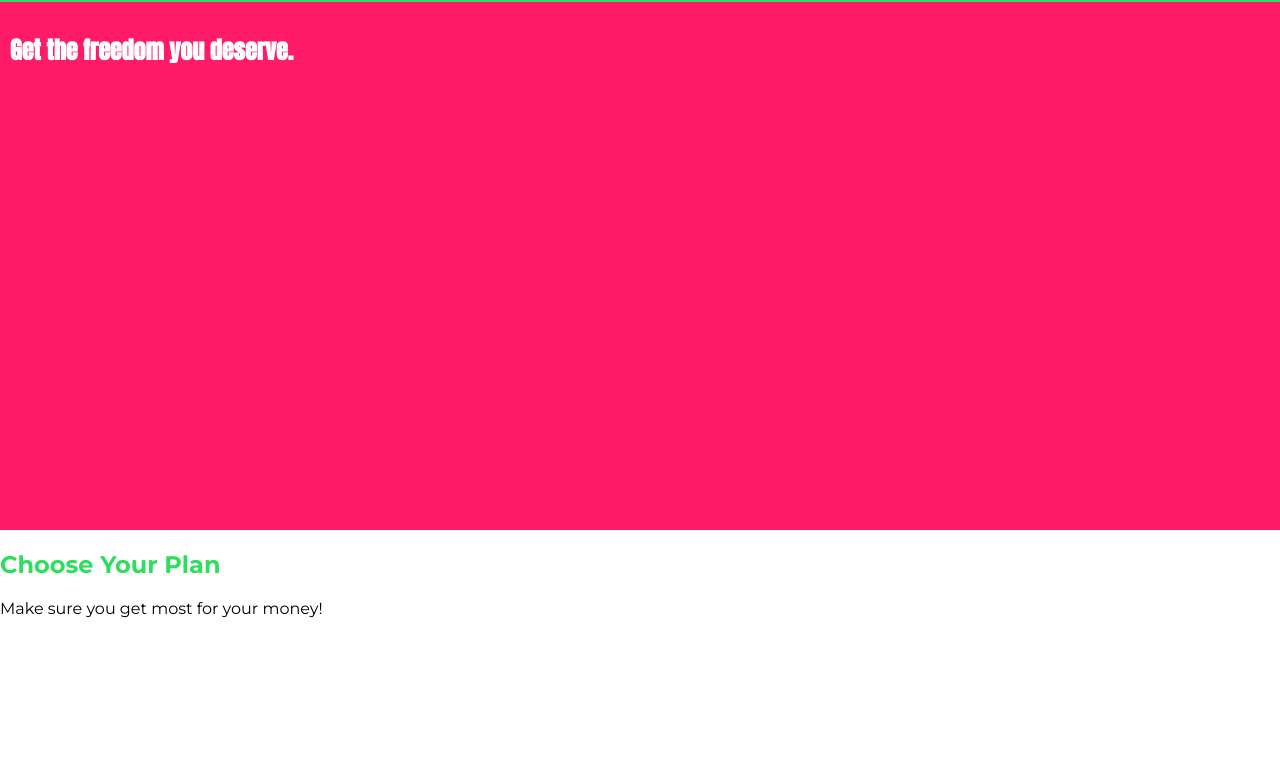
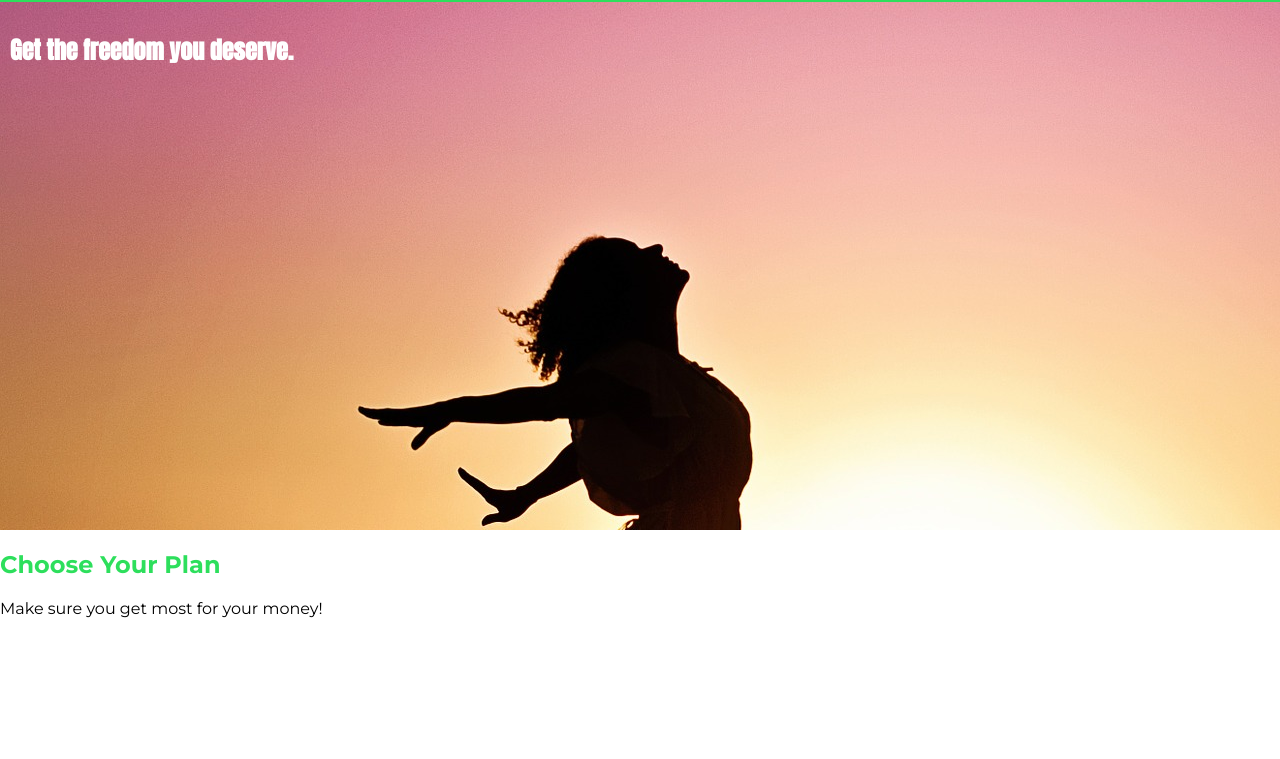
Before and after one commit to mrdzoviii/css3-complete-guide, a website: page index.html in a window 1280 px wide. Shown: the part 41-800 px from the top of the page. Drawn offline with Linux system fonts and the light colour scheme.

```diff
--- a/main.css
+++ b/main.css
@@ -4,7 +4,7 @@
 }
 
 #product-overview {
-    background: #ff1b68;
+    background: url("resources/freedom.jpg");
     width: 100%;
     height: 528px;
     padding: 10px
```
Also changed, not shown: resources/freedom.jpg (added).
